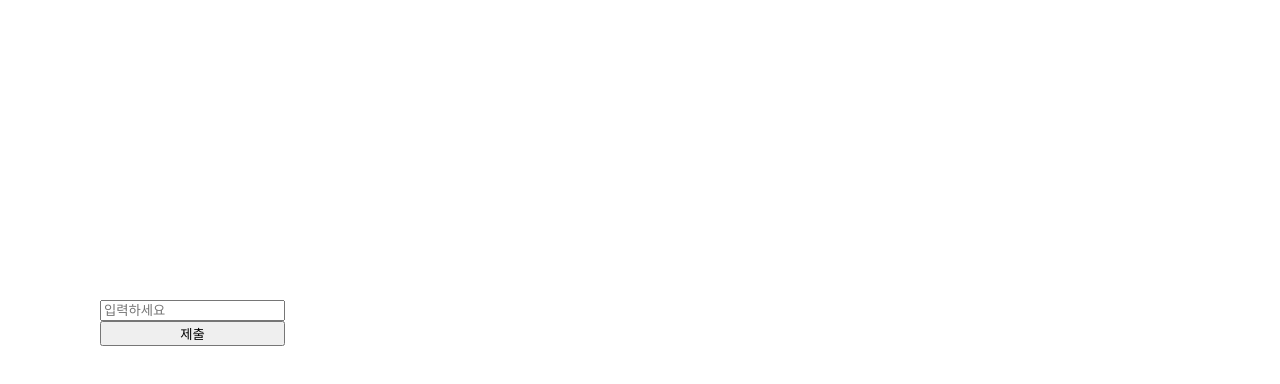
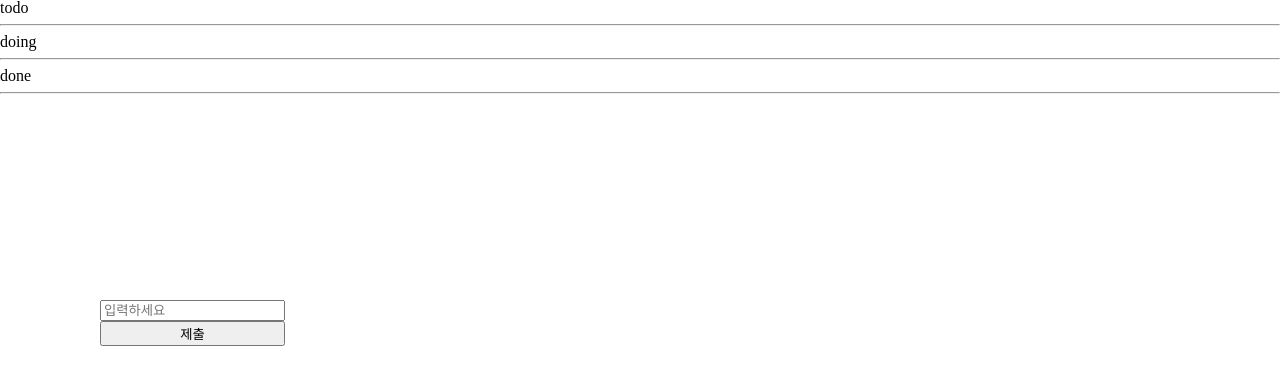
Before and after one commit to sjoleee/todolist, a React (Create React App) app: page / in a window 1280 px wide. Shown: the top 384 px of the page. Built offline with nearby package versions, Linux system fonts and the light colour scheme.

Commit message:
recoil의 selector를 이용해서 state의 output을 변경. category별로 다른 arr에 담기게 변경.

```diff
--- a/src/ToDoList.tsx
+++ b/src/ToDoList.tsx
@@ -1,17 +1,30 @@
-import { atom, useRecoilState } from "recoil";
-import { toDoState } from "./atom";
+import { atom, useRecoilState, useRecoilValue } from "recoil";
+import { toDoSelector, toDoState } from "./atom";
 import CreateToDos from "./components/CreateToDos";
 import ToDo from "./components/ToDo";
 
 function ToDoList() {
-  const [toDos, setToDos] = useRecoilState(toDoState);
-  console.log(toDos);
+  // const [toDos, setToDos] = useRecoilState(toDoState);
+  const [todo, doing, done] = useRecoilValue(toDoSelector);
+
   return (
     <>
       <CreateToDos />
-      {toDos.map((item) => (
+      <h1>todo</h1>
+      {todo.map((item) => (
         <ToDo key={item.id} {...item} />
       ))}
+      <hr />
+      <h1>doing</h1>
+      {doing.map((item) => (
+        <ToDo key={item.id} {...item} />
+      ))}
+      <hr />
+      <h1>done</h1>
+      {done.map((item) => (
+        <ToDo key={item.id} {...item} />
+      ))}
+      <hr />
     </>
   );
 }
--- a/src/atom.tsx
+++ b/src/atom.tsx
@@ -1,4 +1,4 @@
-import { atom } from "recoil";
+import { atom, selector } from "recoil";
 
 export interface IToDo {
   text: string;
@@ -10,3 +10,15 @@
   key: "toDo",
   default: [],
 });
+
+export const toDoSelector = selector({
+  key: "toDoSelector",
+  get: ({ get }) => {
+    const toDos = get(toDoState);
+    return [
+      toDos.filter((todo) => todo.category === "TO_DO"),
+      toDos.filter((todo) => todo.category === "DOING"),
+      toDos.filter((todo) => todo.category === "DONE"),
+    ];
+  },
+});
```
